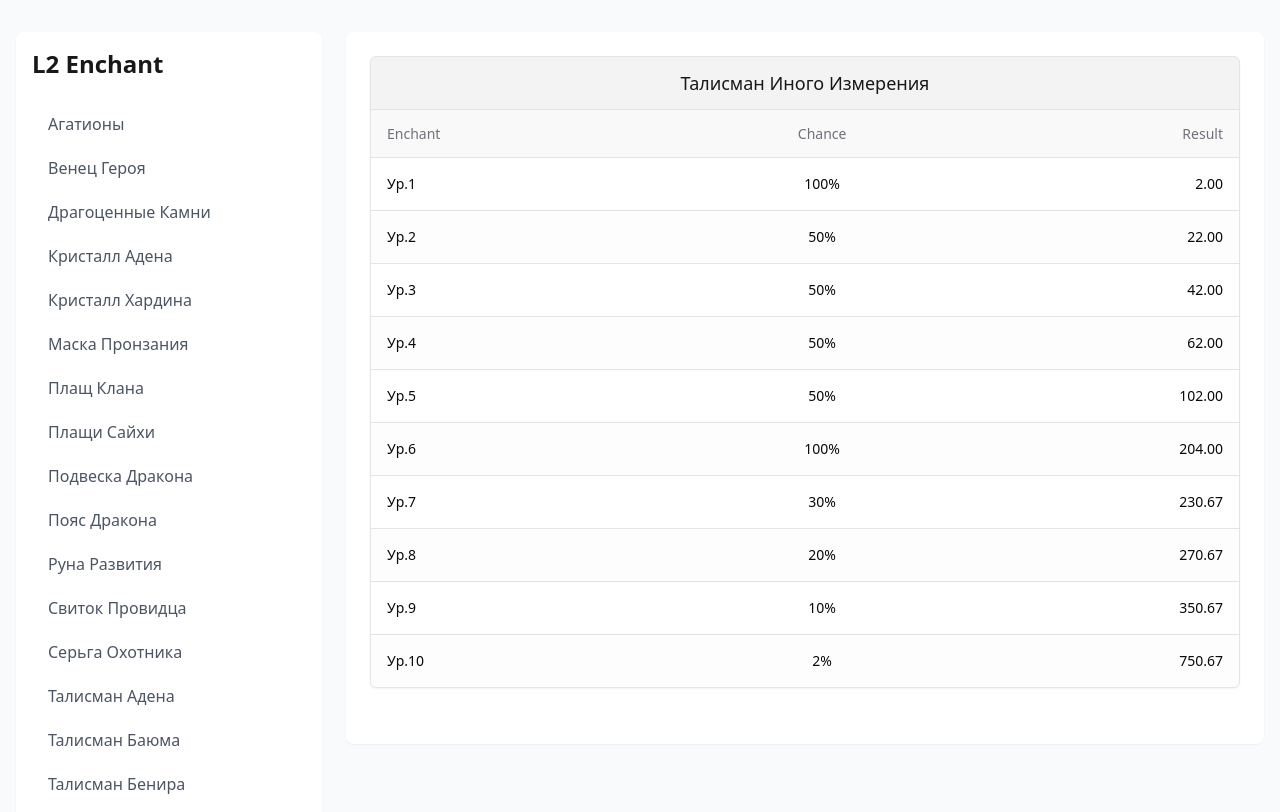
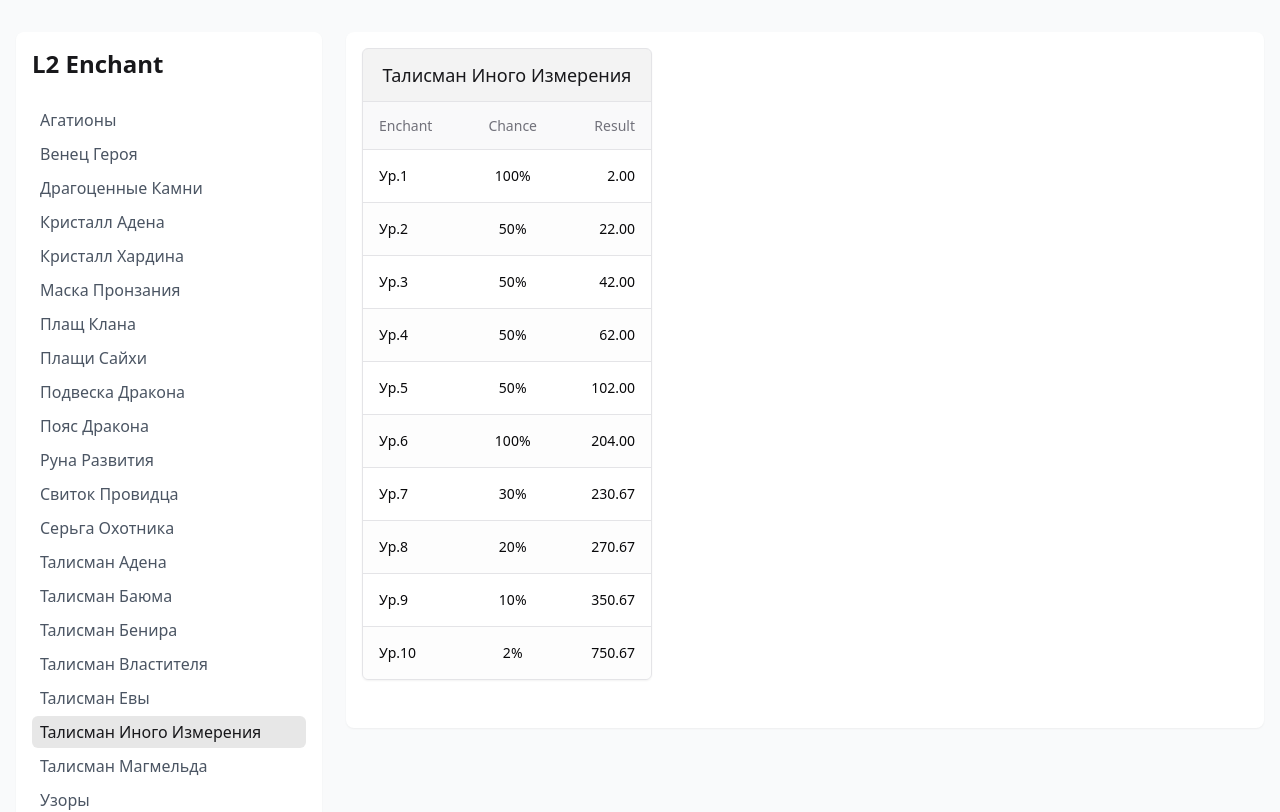
Before and after one commit to ValeriiVasin/l2-enchant-web, a React (Vite) app: page /dimensional-talisman in a window 1280 px wide. Shown: the top 812 px of the page. Built offline with nearby package versions, Linux system fonts and the light colour scheme.

Commit message:
fix: dimensional talisman and spacings

```diff
--- a/src/app.tsx
+++ b/src/app.tsx
@@ -15,7 +15,7 @@ export function App() {
             </div>
           </div>
           <div className="w-full md:w-3/4">
-            <div className="bg-white rounded-lg shadow-sm p-6">
+            <div className="bg-white rounded-lg shadow-sm p-4">
               <Outlet />
             </div>
           </div>
--- a/src/components/base/menu/menu-item.tsx
+++ b/src/components/base/menu/menu-item.tsx
@@ -12,7 +12,7 @@ export function MenuItem({
   return (
     <li>
       <Link
-        className={cn('block px-4 py-2 rounded-md transition-colors', {
+        className={cn('block px-2 py-1 rounded-md transition-colors', {
           'bg-primary/10 font-medium text-primary': isActive,
           'text-gray-600 hover:bg-gray-100': !isActive,
         })}
--- a/src/components/base/menu/menu.tsx
+++ b/src/components/base/menu/menu.tsx
@@ -4,7 +4,7 @@ import { MenuItem } from './menu-item';
 export function Menu() {
   return (
     <div className="mb-4">
-      <ul className="space-y-1">
+      <ul className="space-y-0.5">
         {routerConfig.map(
           (item) =>
             item && (
--- a/src/components/base/page-content.tsx
+++ b/src/components/base/page-content.tsx
@@ -11,7 +11,7 @@ export function PageContent({ config }: PageContentProps) {
   const configs = Array.isArray(config) ? config : [config];
 
   return (
-    <div className="grid grid-cols-1 md:grid-cols-2 lg:grid-cols-3 gap-4">
+    <div className="grid grid-cols-1 md:grid-cols-2 lg:grid-cols-3 gap-2">
       {configs.map((config) => (
         <Table key={config.title} {...config} />
       ))}
--- a/src/components/dimensional-talisman.tsx
+++ b/src/components/dimensional-talisman.tsx
@@ -25,10 +25,12 @@ export function DimensionalTalisman() {
   const formatEnchant = useFormatter({ startIndex: 1, type: 'level' });
 
   return (
-    <EnchantTable
-      title="Талисман Иного Измерения"
-      tableRows={tableRows}
-      formatEnchant={formatEnchant}
-    />
+    <div className="grid grid-cols-1 md:grid-cols-2 lg:grid-cols-3 gap-2">
+      <EnchantTable
+        title="Талисман Иного Измерения"
+        tableRows={tableRows}
+        formatEnchant={formatEnchant}
+      />
+    </div>
   );
 }
```
